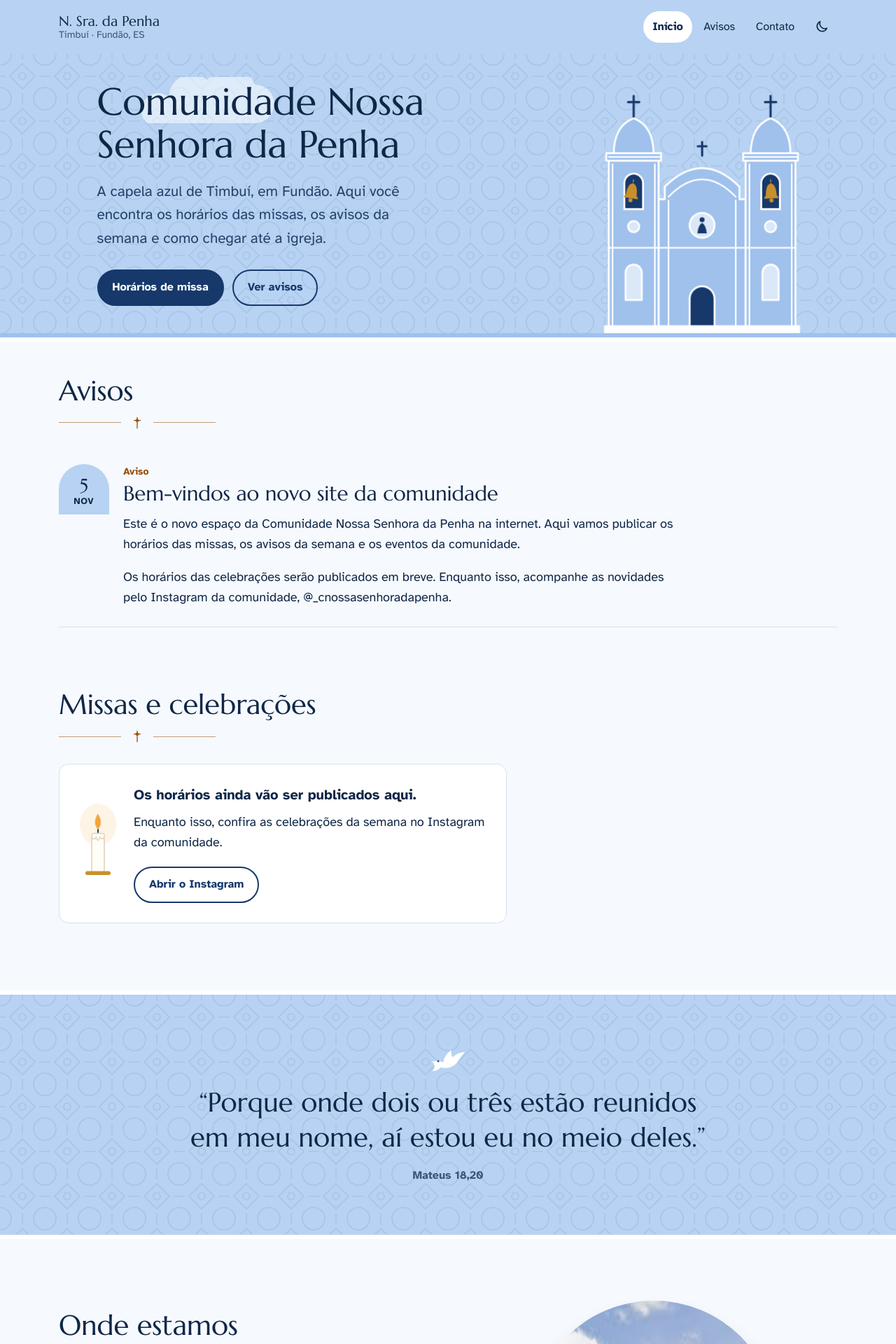
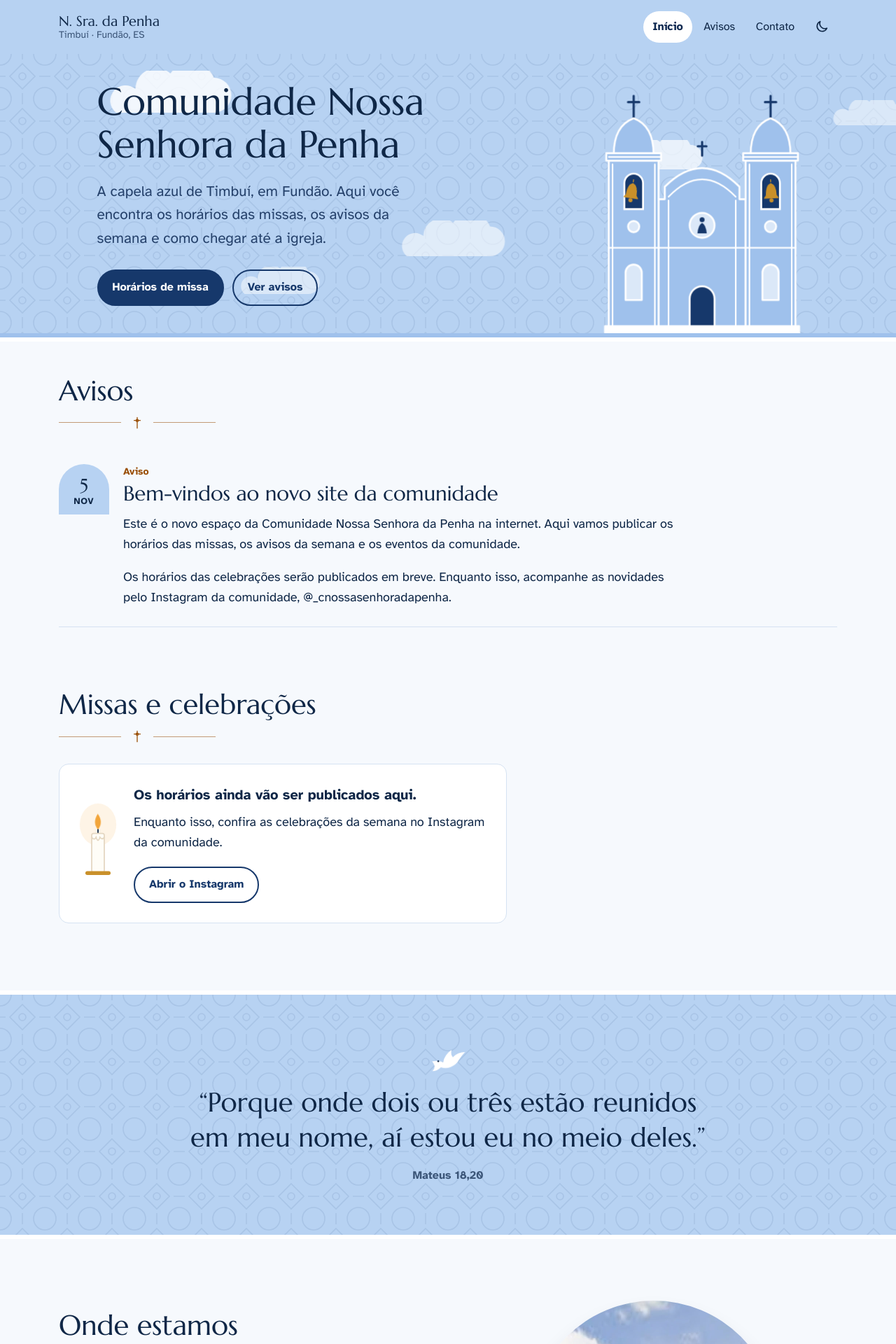
Before and after one commit to ArthPomz/Site-IgrejaNSDP, a Jekyll site: the page built from index.html, in a window 1280 px wide. Shown: the top 1920 px of the page at 70% size. Built offline with Jekyll 4.4.1, drawn with Linux system fonts in a browser that asks for light colours.

Commit message:
Mais nuvens na capa e corrige nuvens cortadas
O céu herdava a largura máxima das colunas da capa e escondia
as nuvens na metade direita.

Co-Authored-By: Claude Opus 5.5 <noreply@anthropic.com>
Claude-Session: https://claude.ai/code/session_01AizkRuojo3JAdtJ3dtznzE

```diff
--- a/_includes/ceu.html
+++ b/_includes/ceu.html
@@ -2,6 +2,10 @@
   <svg class="ceu__nuvem ceu__nuvem--1" viewBox="0 0 200 70"><path d="M30 60h140a25 25 0 0 0 0-50a35 35 0 0 0-62-6a30 30 0 0 0-50 22a17 17 0 0 0-28 34z"/></svg>
   <svg class="ceu__nuvem ceu__nuvem--2" viewBox="0 0 200 70"><path d="M30 60h140a25 25 0 0 0 0-50a35 35 0 0 0-62-6a30 30 0 0 0-50 22a17 17 0 0 0-28 34z"/></svg>
   <svg class="ceu__nuvem ceu__nuvem--3" viewBox="0 0 200 70"><path d="M30 60h140a25 25 0 0 0 0-50a35 35 0 0 0-62-6a30 30 0 0 0-50 22a17 17 0 0 0-28 34z"/></svg>
+  <svg class="ceu__nuvem ceu__nuvem--4" viewBox="0 0 200 70"><path d="M30 60h140a25 25 0 0 0 0-50a35 35 0 0 0-62-6a30 30 0 0 0-50 22a17 17 0 0 0-28 34z"/></svg>
+  <svg class="ceu__nuvem ceu__nuvem--5" viewBox="0 0 200 70"><path d="M30 60h140a25 25 0 0 0 0-50a35 35 0 0 0-62-6a30 30 0 0 0-50 22a17 17 0 0 0-28 34z"/></svg>
+  <svg class="ceu__nuvem ceu__nuvem--6" viewBox="0 0 200 70"><path d="M30 60h140a25 25 0 0 0 0-50a35 35 0 0 0-62-6a30 30 0 0 0-50 22a17 17 0 0 0-28 34z"/></svg>
+  <svg class="ceu__nuvem ceu__nuvem--7" viewBox="0 0 200 70"><path d="M30 60h140a25 25 0 0 0 0-50a35 35 0 0 0-62-6a30 30 0 0 0-50 22a17 17 0 0 0-28 34z"/></svg>
   <span class="ceu__estrela" style="--x:8%;--y:18%;--d:0s"></span>
   <span class="ceu__estrela" style="--x:22%;--y:62%;--d:1.2s"></span>
   <span class="ceu__estrela" style="--x:41%;--y:12%;--d:2.1s"></span>
--- a/assets/css/site.css
+++ b/assets/css/site.css
@@ -539,24 +539,28 @@ a, button { touch-action: manipulation; }
 :root {
   --sino: #c9902a;
   --vao: #16386b;
-  --nuvem: rgba(255, 255, 255, 0.55);
+  --nuvem: rgba(255, 255, 255, 0.82);
   --estrela: #fff6dc;
   --aureola: rgba(255, 255, 255, 0.85);
 }
 :root[data-tema="escuro"] {
   --sino: #f2c46b;
   --vao: #0a1830;
-  --nuvem: rgba(217, 230, 247, 0.06);
+  --nuvem: rgba(217, 230, 247, 0.09);
   --aureola: rgba(242, 178, 92, 0.55);
 }
 
 /* ---------- Céu da capa ---------- */
 
-.ceu { position: absolute; inset: 0; z-index: -1; pointer-events: none; overflow: hidden; }
-.ceu__nuvem { position: absolute; fill: var(--nuvem); width: 220px; animation: nuvem 70s linear infinite; }
-.ceu__nuvem--1 { top: 8%; left: -240px; animation-delay: -12s; }
-.ceu__nuvem--2 { top: 34%; left: -240px; width: 150px; animation-duration: 95s; animation-delay: -60s; opacity: 0.8; }
-.ceu__nuvem--3 { top: 60%; left: -240px; width: 180px; animation-duration: 85s; animation-delay: -35s; opacity: 0.6; }
+.capa > .ceu { position: absolute; inset: 0; z-index: -1; max-width: none; pointer-events: none; overflow: hidden; }
+.ceu__nuvem { position: absolute; left: -240px; fill: var(--nuvem); width: 200px; animation: nuvem 45s linear infinite; }
+.ceu__nuvem--1 { top: 6%;  animation-delay: -5s; }
+.ceu__nuvem--2 { top: 30%; width: 140px; animation-duration: 55s; animation-delay: -30s; opacity: 0.85; }
+.ceu__nuvem--3 { top: 58%; width: 170px; animation-duration: 50s; animation-delay: -18s; opacity: 0.7; }
+.ceu__nuvem--4 { top: 16%; width: 120px; animation-duration: 38s; animation-delay: -26s; opacity: 0.6; }
+.ceu__nuvem--5 { top: 44%; width: 230px; animation-duration: 60s; animation-delay: -48s; opacity: 0.75; }
+.ceu__nuvem--6 { top: 74%; width: 130px; animation-duration: 42s; animation-delay: -9s; opacity: 0.6; }
+.ceu__nuvem--7 { top: 2%;  width: 160px; animation-duration: 48s; animation-delay: -38s; opacity: 0.7; }
 @keyframes nuvem { to { transform: translateX(calc(100vw + 480px)); } }
 
 .ceu__estrela {
```
